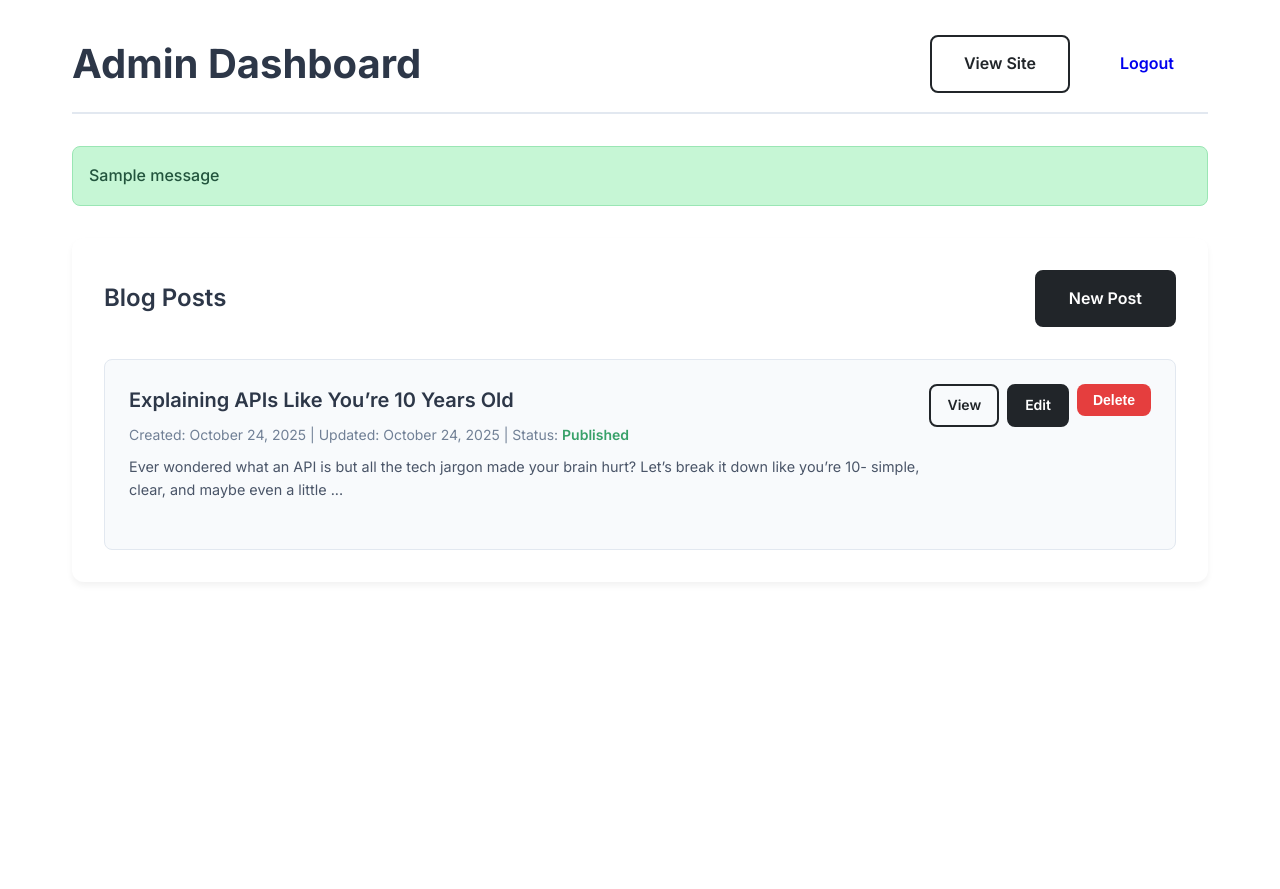
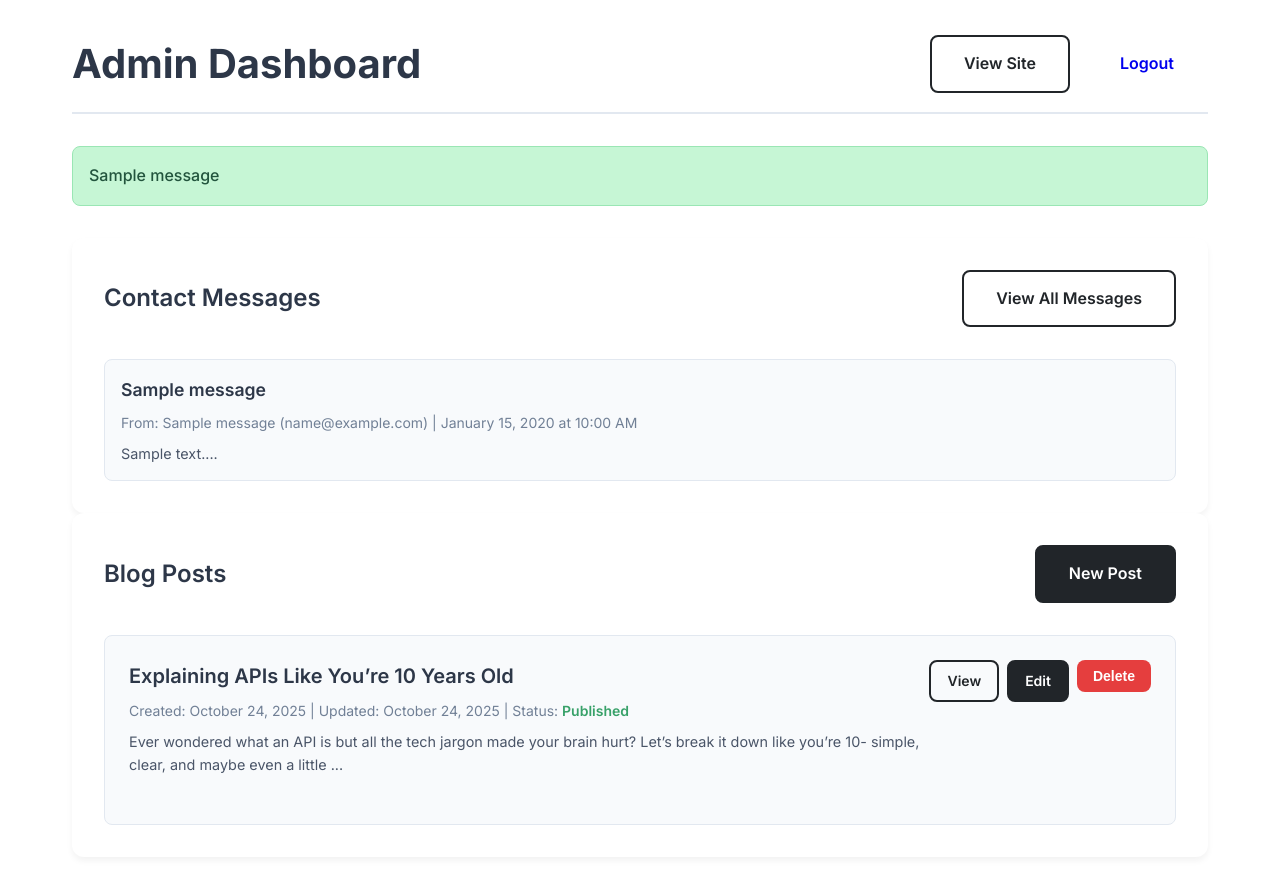
Before and after one commit to Musume-x/Portfolio, a Flask app: page /admin in a window 1280 px wide. Before the commit the page ends 550 px from the top, so only its background shows below. Run offline with Flask 3, Linux system fonts and the light colour scheme; a user stored in the database is signed in; tables that the repository leaves empty hold one stand-in row (values such as "Sample post"); one stand-in notice (Sample message) is shown.

Commit message:
updated comments and recommendations

```diff
--- a/app.py
+++ b/app.py
@@ -32,6 +32,15 @@ class User(db.Model):
     id = db.Column(db.Integer, primary_key=True)
     username = db.Column(db.String(80), unique=True, nullable=False)
     password_hash = db.Column(db.String(120), nullable=False)
+
+class ContactMessage(db.Model):
+    id = db.Column(db.Integer, primary_key=True)
+    name = db.Column(db.String(100), nullable=False)
+    email = db.Column(db.String(120), nullable=False)
+    subject = db.Column(db.String(200), nullable=False)
+    message = db.Column(db.Text, nullable=False)
+    created_at = db.Column(db.DateTime, default=datetime.utcnow)
+    read = db.Column(db.Boolean, default=False)
 
 # Simple authentication (hardcoded for single user)
 ADMIN_USERNAME = "admin"
@@ -85,8 +94,28 @@ def projects():
 def about():
     return render_template('about.html')
 
-@app.route('/contact')
+@app.route('/contact', methods=['GET', 'POST'])
 def contact():
+    if request.method == 'POST':
+        name = request.form['name']
+        email = request.form['email']
+        subject = request.form['subject']
+        message = request.form['message']
+
+        # Create new contact message
+        contact_msg = ContactMessage(
+            name=name,
+            email=email,
+            subject=subject,
+            message=message
+        )
+
+        db.session.add(contact_msg)
+        db.session.commit()
+
+        flash('Thank you for your message! I\'ll get back to you soon.', 'success')
+        return redirect(url_for('contact'))
+
     return render_template('contact.html')
 
 @app.route('/blog')
@@ -128,7 +157,9 @@ def logout():
 @require_auth
 def admin_dashboard():
     blog_posts = BlogPost.query.order_by(BlogPost.created_at.desc()).all()
-    return render_template('admin/dashboard.html', blog_posts=blog_posts)
+    contact_messages = ContactMessage.query.order_by(ContactMessage.created_at.desc()).limit(5).all()
+    unread_messages = ContactMessage.query.filter_by(read=False).count()
+    return render_template('admin/dashboard.html', blog_posts=blog_posts, contact_messages=contact_messages, unread_messages=unread_messages)
 
 @app.route('/admin/blog/new', methods=['GET', 'POST'])
 @require_auth
@@ -207,6 +238,30 @@ def delete_blog_post(post_id):
     flash('Blog post deleted successfully!', 'success')
     return redirect(url_for('admin_dashboard'))
 
+@app.route('/admin/messages')
+@require_auth
+def admin_messages():
+    contact_messages = ContactMessage.query.order_by(ContactMessage.created_at.desc()).all()
+    return render_template('admin/messages.html', contact_messages=contact_messages)
+
+@app.route('/admin/messages/<int:message_id>/read', methods=['POST'])
+@require_auth
+def mark_message_read(message_id):
+    message = ContactMessage.query.get_or_404(message_id)
+    message.read = True
+    db.session.commit()
+    flash('Message marked as read', 'success')
+    return redirect(url_for('admin_messages'))
+
+@app.route('/admin/messages/<int:message_id>/delete', methods=['POST'])
+@require_auth
+def delete_message(message_id):
+    message = ContactMessage.query.get_or_404(message_id)
+    db.session.delete(message)
+    db.session.commit()
+    flash('Message deleted successfully', 'success')
+    return redirect(url_for('admin_messages'))
+
 # Initialize database
 with app.app_context():
     db.create_all()
--- a/static/css/style.css
+++ b/static/css/style.css
@@ -1552,6 +1552,133 @@ html {
     color: #718096;
 }
 
+/* Contact Messages Styles */
+.contact-messages-preview {
+    display: flex;
+    flex-direction: column;
+    gap: 1rem;
+}
+
+.message-item {
+    padding: 1rem;
+    border: 1px solid #e2e8f0;
+    border-radius: 8px;
+    background: #f8fafc;
+}
+
+.message-item.unread {
+    background: #fef3c7;
+    border-color: #f59e0b;
+}
+
+.message-info h4 {
+    color: #2d3748;
+    font-size: 1.1rem;
+    font-weight: 600;
+    margin-bottom: 0.5rem;
+}
+
+.message-meta {
+    color: #718096;
+    font-size: 0.875rem;
+    margin-bottom: 0.5rem;
+}
+
+.message-preview {
+    color: #4a5568;
+    font-size: 0.9rem;
+    line-height: 1.5;
+}
+
+.unread-badge {
+    background: #ef4444;
+    color: white;
+    padding: 0.25rem 0.5rem;
+    border-radius: 4px;
+    font-size: 0.75rem;
+    font-weight: 600;
+    margin-left: 0.5rem;
+}
+
+.badge {
+    background: #ef4444;
+    color: white;
+    padding: 0.25rem 0.5rem;
+    border-radius: 4px;
+    font-size: 0.75rem;
+    font-weight: 600;
+    margin-left: 0.5rem;
+}
+
+.contact-messages-list {
+    display: flex;
+    flex-direction: column;
+    gap: 1.5rem;
+}
+
+.message-item-full {
+    background: white;
+    padding: 2rem;
+    border-radius: 12px;
+    box-shadow: 0 4px 6px rgba(0, 0, 0, 0.05);
+    border-left: 4px solid #e2e8f0;
+}
+
+.message-item-full.unread {
+    border-left-color: #f59e0b;
+    background: #fef3c7;
+}
+
+.message-header {
+    display: flex;
+    justify-content: space-between;
+    align-items: flex-start;
+    margin-bottom: 1rem;
+}
+
+.message-header h3 {
+    color: #2d3748;
+    font-size: 1.25rem;
+    font-weight: 600;
+    margin: 0;
+}
+
+.message-actions {
+    display: flex;
+    gap: 0.5rem;
+}
+
+.inline-form {
+    display: inline;
+}
+
+.message-details {
+    margin-bottom: 1rem;
+    padding-bottom: 1rem;
+    border-bottom: 1px solid #e2e8f0;
+}
+
+.message-details p {
+    margin: 0.25rem 0;
+    color: #4a5568;
+}
+
+.message-content h4 {
+    color: #2d3748;
+    font-size: 1rem;
+    font-weight: 600;
+    margin-bottom: 0.5rem;
+}
+
+.message-text {
+    color: #2d3748;
+    line-height: 1.6;
+    background: #f8fafc;
+    padding: 1rem;
+    border-radius: 8px;
+    border: 1px solid #e2e8f0;
+}
+
 /* Responsive adjustments for admin and blog */
 @media (max-width: 768px) {
     .admin-header {
--- a/templates/admin/dashboard.html
+++ b/templates/admin/dashboard.html
@@ -28,6 +28,36 @@
         {% endwith %}
 
         <div class="admin-content">
+            <!-- Contact Messages Section -->
+            <div class="admin-section">
+                <div class="section-header">
+                    <h2>Contact Messages {% if unread_messages > 0 %}<span class="badge">{{ unread_messages }} unread</span>{% endif %}</h2>
+                    <a href="/admin/messages" class="btn btn-secondary">View All Messages</a>
+                </div>
+
+                {% if contact_messages %}
+                    <div class="contact-messages-preview">
+                        {% for message in contact_messages %}
+                            <div class="message-item {% if not message.read %}unread{% endif %}">
+                                <div class="message-info">
+                                    <h4>{{ message.subject }}</h4>
+                                    <p class="message-meta">
+                                        From: {{ message.name }} ({{ message.email }}) |
+                                        {{ message.created_at.strftime('%B %d, %Y at %I:%M %p') }}
+                                        {% if not message.read %}<span class="unread-badge">New</span>{% endif %}
+                                    </p>
+                                    <p class="message-preview">{{ message.message[:100] }}...</p>
+                                </div>
+                            </div>
+                        {% endfor %}
+                    </div>
+                {% else %}
+                    <div class="empty-state">
+                        <p>No contact messages yet.</p>
+                    </div>
+                {% endif %}
+            </div>
+
             <div class="admin-section">
                 <div class="section-header">
                     <h2>Blog Posts</h2>
```
Also changed, not shown: static/js/script.js (+2 -29 lines), tempCodeRunnerFile.py (deleted, +0 -222 lines), templates/admin/messages.html (added, +74 -0 lines), templates/contact.html (+11 -1 lines), instance/portfolio.db, static/uploads/e115e3bf-56a1-496a-a2fe-6f6356fcacf4_API_Waiter_Serving_Digital_Connection.png (added).
